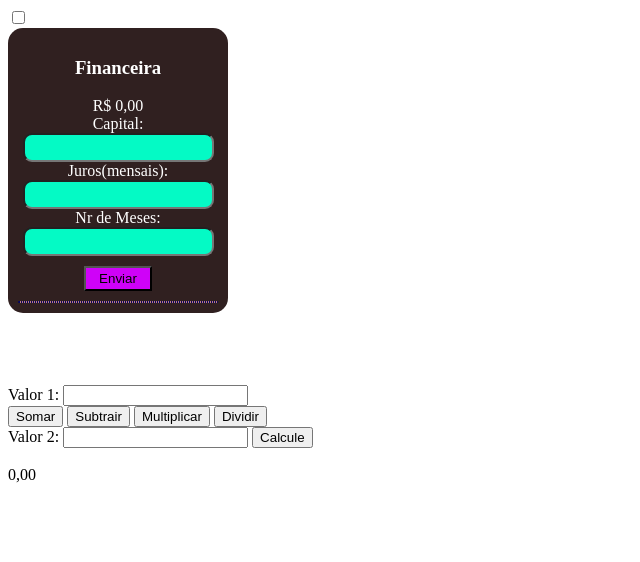
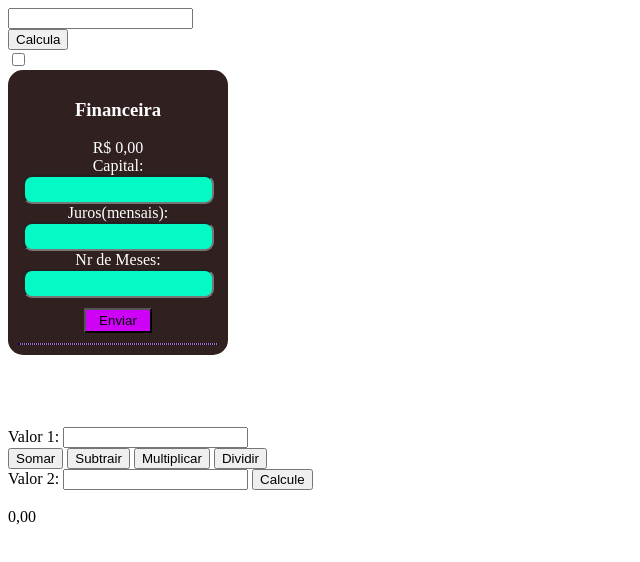
Before and after one commit to beatrizbueno1/primeirroa_3t, a plain HTML site: page index.html in a window 1280 px wide. Shown: the whole page, without its empty margins (0-640 px from the left). Drawn offline with Linux system fonts and the light colour scheme.

Commit message:
Add files via upload

```diff
--- a/estudo.js
+++ b/estudo.js
@@ -100,3 +100,25 @@ function calcule() {
     document.getElementById("resultado").innerHTML = r;
 
 }
+
+function calculaESG(){
+
+
+    let a = 3;
+    let b = 2;
+    let c = -8;
+    delta = (b*b) - (4*a*c) ;
+    let raiz;
+    if (delta < 0){
+        não tem solução
+        raiz = "Não tem raiz real"
+    }else {
+        raiz = Math.sqrt(delta);
+        x1 = ((-b)+raiz)/(2*a);
+        x2 = ((-b)-raiz)/(2*a);
+        raiz = "x1="+x1 + " x2="+x2;
+    }
+
+
+    document.getElementById("raiz").value = delta;
+}
--- a/index.html
+++ b/index.html
@@ -1,5 +1,6 @@
 <!DOCTYPE html>
 <html lang="pt-br">
+
 <head>
   <meta charset="UTF-8">
   <meta http-equiv="X-UA-Compatible" content="IE=edge">
@@ -10,9 +11,15 @@
 </head>
 
 <body>
+  <div class="aprendendo">
+    <input id="raiz" readonly type="text"><br>
+    <button onclick="calculaESG()">Calcula</button>
+  </div>
   <input type="checkbox" id="calcFin">
   <div class="calculadora">
-  <label for="calcFin"><h3>Financeira</h3></label>
+    <label for="calcFin">
+      <h3>Financeira</h3>
+    </label>
 
     <div id="sptotal">
       <span id="total">R$ 0,00</span>
@@ -41,4 +48,5 @@
 
 
 </body>
+
 </html>
```
Lines whose indentation alone changed are shown as unchanged.
